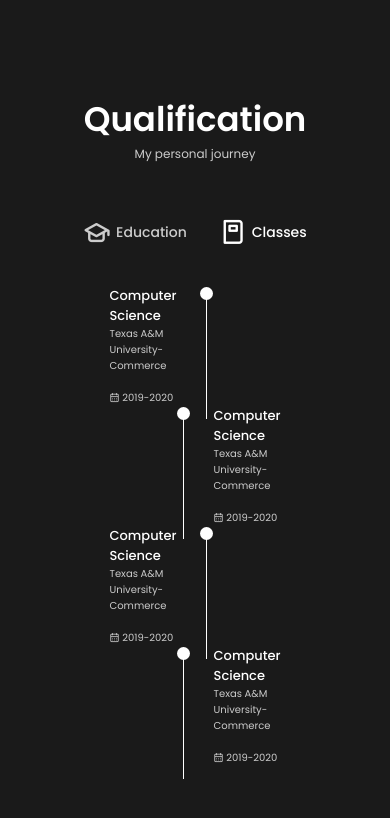
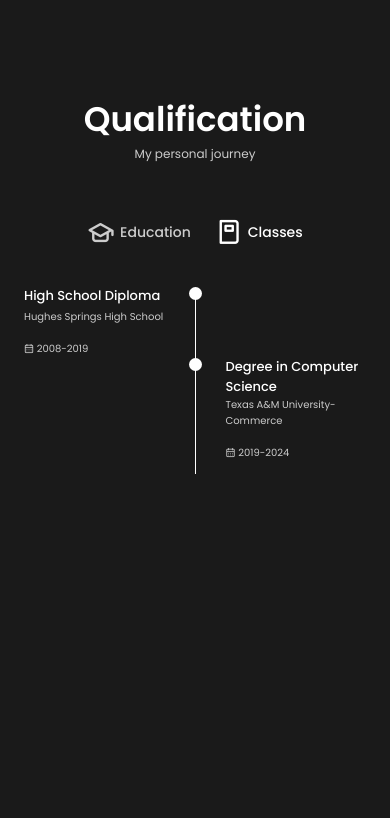
Before and after one commit to kingct19/Portfolio-React, a React (Create React App) app: page / in a window 390 px wide. Shown: the part 3086-3904 px from the top of the page. After the commit the page ends 3659 px from the top, so only its background shows below. Built offline with nearby package versions, Linux system fonts and the light colour scheme.

Commit message:
Qualification Component Finished

```diff
--- a/package.json
+++ b/package.json
@@ -3,6 +3,8 @@
   "version": "0.1.0",
   "private": true,
   "dependencies": {
+    "@splinetool/react-spline": "^2.2.6",
+    "@splinetool/runtime": "^0.9.427",
     "@testing-library/jest-dom": "^5.16.5",
     "@testing-library/react": "^13.4.0",
     "@testing-library/user-event": "^13.5.0",
--- a/src/components/Services/Services.jsx
+++ b/src/components/Services/Services.jsx
@@ -17,7 +17,7 @@ const Services = () => {
       <div className="services__container container grid">
         <div className="services__content">
           <div>
-            <i class="uil uil-web-grid services__icon"></i>
+            <i className="uil uil-web-grid services__icon"></i>
             <h3 className="services__title">Front-End development</h3>
           </div>
           <span className="services__button" onClick={() => toggleTab(1)}>
@@ -44,24 +44,24 @@ const Services = () => {
               </p>
               <ul className="services__modal-services grid">
                 <li className="services__modal-service">
-                  <i class="uil uil-check-circle services__modal-icon"></i>
+                  <i className="uil uil-check-circle services__modal-icon"></i>
                   <p className="services__modal-info">Front-end Development</p>
                 </li>
 
                 <li className="services__modal-service">
-                  <i class="uil uil-check-circle services__modal-icon"></i>
+                  <i className="uil uil-check-circle services__modal-icon"></i>
                   <p className="services__modal-info">Web Development</p>
                 </li>
 
                 <li className="services__modal-service">
-                  <i class="uil uil-check-circle services__modal-icon"></i>
+                  <i className="uil uil-check-circle services__modal-icon"></i>
                   <p className="services__modal-info">
                     Mobile Application Development
                   </p>
                 </li>
 
                 <li className="services__modal-service">
-                  <i class="uil uil-check-circle services__modal-icon"></i>
+                  <i className="uil uil-check-circle services__modal-icon"></i>
                   <p className="services__modal-info">Back-end Development</p>
                 </li>
               </ul>
@@ -71,7 +71,7 @@ const Services = () => {
 
         <div className="services__content">
           <div>
-            <i class="uil uil-arrow services__icon"></i>
+            <i className="uil uil-arrow services__icon"></i>
             <h3 className="services__title">Back-End development</h3>
           </div>
           <span className="services__button" onClick={() => toggleTab(2)}>
@@ -108,14 +108,14 @@ const Services = () => {
                 </li>
 
                 <li className="services__modal-service">
-                  <i class="uil uil-check-circle services__modal-icon"></i>
+                  <i className="uil uil-check-circle services__modal-icon"></i>
                   <p className="services__modal-info">
                     Mobile Application Development
                   </p>
                 </li>
 
                 <li className="services__modal-service">
-                  <i class="uil uil-check-circle services__modal-icon"></i>
+                  <i className="uil uil-check-circle services__modal-icon"></i>
                   <p className="services__modal-info">Back-end Development</p>
                 </li>
               </ul>
@@ -125,7 +125,7 @@ const Services = () => {
 
         <div className="services__content">
           <div>
-            <i class="uil uil-arrow services__icon"></i>
+            <i className="uil uil-arrow services__icon"></i>
             <h3 className="services__title">Cyber Security</h3>
           </div>
           <span className="services__button" onClick={() => toggleTab(3)}>
@@ -152,24 +152,24 @@ const Services = () => {
               </p>
               <ul className="services__modal-services grid">
                 <li className="services__modal-service">
-                  <i class="uil uil-check-circle services__modal-icon"></i>
+                  <i className="uil uil-check-circle services__modal-icon"></i>
                   <p className="services__modal-info">Front-end Development</p>
                 </li>
 
                 <li className="services__modal-service">
-                  <i class="uil uil-check-circle services__modal-icon"></i>
+                  <i className="uil uil-check-circle services__modal-icon"></i>
                   <p className="services__modal-info">Web Development</p>
                 </li>
 
                 <li className="services__modal-service">
-                  <i class="uil uil-check-circle services__modal-icon"></i>
+                  <i className="uil uil-check-circle services__modal-icon"></i>
                   <p className="services__modal-info">
                     Mobile Application Development
                   </p>
                 </li>
 
                 <li className="services__modal-service">
-                  <i class="uil uil-check-circle services__modal-icon"></i>
+                  <i className="uil uil-check-circle services__modal-icon"></i>
                   <p className="services__modal-info">Back-end Development</p>
                 </li>
               </ul>
--- a/src/components/qualification/Qualification.jsx
+++ b/src/components/qualification/Qualification.jsx
@@ -50,12 +50,12 @@ const Qualification = () => {
           >
             <div className="qualification__data">
               <div>
-                <h3 className="qualification__title">Computer Science</h3>
+                <h3 className="qualification__title">High School Diploma</h3>
                 <span className="qualification__subtitle">
-                  Texas A&M University-Commerce
+                  Hughes Springs High School
                 </span>
                 <div className="qualification__calendar">
-                  <i className="uil uil-calendar-alt"></i> 2019-2020
+                  <i className="uil uil-calendar-alt"></i> 2008-2019
                 </div>
               </div>
 
@@ -73,24 +73,36 @@ const Qualification = () => {
               </div>
 
               <div>
-                <h3 className="qualification__title">Computer Science</h3>
+                <h3 className="qualification__title">
+                  Degree in Computer Science
+                </h3>
                 <span className="qualification__subtitle">
                   Texas A&M University-Commerce
                 </span>
                 <div className="qualification__calendar">
-                  <i className="uil uil-calendar-alt"></i> 2019-2020
+                  <i className="uil uil-calendar-alt"></i> 2019-2024
                 </div>
               </div>
             </div>
+          </div>
 
+          <div
+            className={
+              toggleState === 2
+                ? "qualification__content qualification__content-active"
+                : "qualification__content"
+            }
+          >
             <div className="qualification__data">
               <div>
-                <h3 className="qualification__title">Computer Science</h3>
+                <h3 className="qualification__title">
+                  Programming Mobile Devices
+                </h3>
                 <span className="qualification__subtitle">
                   Texas A&M University-Commerce
                 </span>
                 <div className="qualification__calendar">
-                  <i className="uil uil-calendar-alt"></i> 2019-2020
+                  <i className="uil uil-calendar-alt"></i> Summer 1 2023
                 </div>
               </div>
 
@@ -108,32 +120,24 @@ const Qualification = () => {
               </div>
 
               <div>
-                <h3 className="qualification__title">Computer Science</h3>
+                <h3 className="qualification__title">Info Security</h3>
                 <span className="qualification__subtitle">
                   Texas A&M University-Commerce
                 </span>
                 <div className="qualification__calendar">
-                  <i className="uil uil-calendar-alt"></i> 2019-2020
+                  <i className="uil uil-calendar-alt"></i> Spring 2023
                 </div>
               </div>
             </div>
-          </div>
 
-          <div
-            className={
-              toggleState === 2
-                ? "qualification__content qualification__content-active"
-                : "qualification__content"
-            }
-          >
             <div className="qualification__data">
               <div>
-                <h3 className="qualification__title">Computer Science</h3>
+                <h3 className="qualification__title">Computer Networks</h3>
                 <span className="qualification__subtitle">
                   Texas A&M University-Commerce
                 </span>
                 <div className="qualification__calendar">
-                  <i className="uil uil-calendar-alt"></i> 2019-2020
+                  <i className="uil uil-calendar-alt"></i> Spring 2023
                 </div>
               </div>
 
@@ -151,24 +155,26 @@ const Qualification = () => {
               </div>
 
               <div>
-                <h3 className="qualification__title">Computer Science</h3>
+                <h3 className="qualification__title">Computer Architecture</h3>
                 <span className="qualification__subtitle">
                   Texas A&M University-Commerce
                 </span>
                 <div className="qualification__calendar">
-                  <i className="uil uil-calendar-alt"></i> 2019-2020
+                  <i className="uil uil-calendar-alt"></i> Spring 2023
                 </div>
               </div>
             </div>
 
             <div className="qualification__data">
               <div>
-                <h3 className="qualification__title">Computer Science</h3>
+                <h3 className="qualification__title">
+                  Ethics, Law, and Cyber Security
+                </h3>
                 <span className="qualification__subtitle">
                   Texas A&M University-Commerce
                 </span>
                 <div className="qualification__calendar">
-                  <i className="uil uil-calendar-alt"></i> 2019-2020
+                  <i className="uil uil-calendar-alt"></i> Spring 2023
                 </div>
               </div>
 
@@ -186,12 +192,51 @@ const Qualification = () => {
               </div>
 
               <div>
-                <h3 className="qualification__title">Computer Science</h3>
+                <h3 className="qualification__title">
+                  Applied Data Analytics with Python
+                </h3>
                 <span className="qualification__subtitle">
                   Texas A&M University-Commerce
                 </span>
                 <div className="qualification__calendar">
-                  <i className="uil uil-calendar-alt"></i> 2019-2020
+                  <i className="uil uil-calendar-alt"></i> Fall 2022
+                </div>
+              </div>
+            </div>
+
+            <div className="qualification__data">
+              <div>
+                <h3 className="qualification__title">Operating Systems</h3>
+                <span className="qualification__subtitle">
+                  Texas A&M University-Commerce
+                </span>
+                <div className="qualification__calendar">
+                  <i className="uil uil-calendar-alt"></i> Fall 2022
+                </div>
+              </div>
+
+              <div>
+                <span className="qualification__rounder"></span>
+                <span className="qualification__line"></span>
+              </div>
+            </div>
+
+            <div className="qualification__data">
+              <div></div>
+              <div>
+                <span className="qualification__rounder"></span>
+                <span className="qualification__line"></span>
+              </div>
+
+              <div>
+                <h3 className="qualification__title">
+                  App Software Project Dev
+                </h3>
+                <span className="qualification__subtitle">
+                  Texas A&M University-Commerce
+                </span>
+                <div className="qualification__calendar">
+                  <i className="uil uil-calendar-alt"></i> Spring 2022
                 </div>
               </div>
             </div>
--- a/src/components/qualification/qualification.css
+++ b/src/components/qualification/qualification.css
@@ -79,3 +79,32 @@
   background-color: white;
   transform: translate(6px, -7px);
 }
+
+/*breakpoints*/
+@media screen and (max-width: 992px) {
+  .qualification__container {
+    margin-left: auto;
+    margin-right: auto;
+  }
+}
+@media screen and (max-width: 768px) {
+  .qualification__container {
+    margin-left: var(--mb-1-5);
+    margin-right: var(--mb-1-5);
+  }
+}
+@media screen and (max-width: 576px) {
+  .qualification__sections {
+    grid-template-columns: initial;
+  }
+
+  .qualification__button {
+    margin: 0 var(--mb-0-75);
+  }
+}
+
+@media screen and (max-width: 350px) {
+  .qualification__data {
+    gap: 0.5rem;
+  }
+}
```
Also changed, not shown: 1 other file (tests, documents, lock files or other folders).
